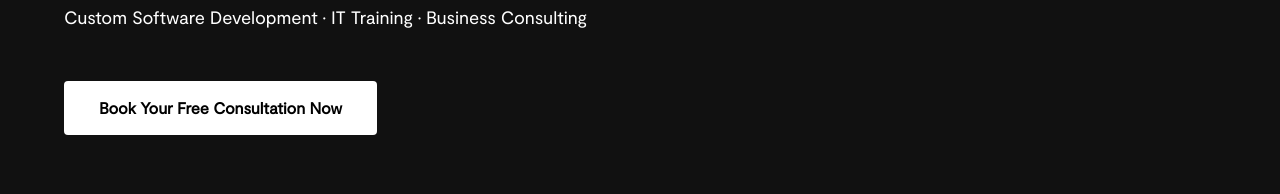
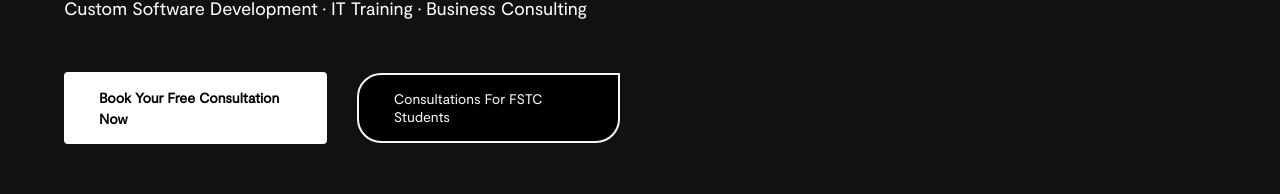
Before and after one commit to Mykel-Eze/tech-lodge, a React (Create React App) app: page / in a window 1280 px wide. Shown: the part 431-625 px from the top of the page. Built offline with nearby package versions, Linux system fonts and the light colour scheme.

Commit message:
FSTC button added

```diff
--- a/src/assets/css/home.css
+++ b/src/assets/css/home.css
@@ -50,8 +50,16 @@ header#home > .container.flex-div {
     font-size: 18px;
     margin-bottom: 50px;
 }
+.cta-btn-wrapper {
+    display: flex;
+    align-items: center;
+    gap: 30px;
+}
+.center-cta .cta-btn-wrapper {
+    justify-content: center;
+}
 .cta-btn {
-    font-size: 16px;
+    font-size: 14px;
     padding: 15px 35px;
     background-color: white;
     color: black;
@@ -59,11 +67,29 @@ header#home > .container.flex-div {
     font-weight: bold;
     display: inline-block;
 }
+.cta-btn-2 {
+    background-color: black;
+    color: #f7f7f7;
+    border: 2px solid #f7f7f7;
+    border-radius: 24px 0px 24px 24px;
+    box-shadow: none;
+    font-weight: 500;
+    font-size: 14px;
+    line-height: 18px;
+    text-transform: none;
+    padding: 15px 35px;
+}
 
 
 @media(max-width: 992px) {
     .header-txt-side h1 {
         font-size: 52px;
+    }
+    .cta-btn-wrapper {
+        flex-direction: column;
+    }
+    .cta-btn-wrapper a {
+        width: 100%;
     }
 }
 
--- /dev/null
+++ b/src/components/CtaBtnWrapper.jsx
@@ -0,0 +1,18 @@
+import React from 'react';
+
+import "../assets/css/cta-widget.css";
+
+const CtaBtnWrapper = () => {
+    return (
+        <div className="cta-btn-wrapper">
+            <a href="https://forms.gle/kazvbvz7PGuPw3af9" className="cta-btn hover-scale" target="_blank" rel="noopener noreferrer">
+                Book Your Free Consultation Now
+            </a>
+            <a href="https://forms.gle/LsrCSdAVVJ83CNhv7" className="cta-btn-2 hover-scale" target="_blank" rel="noopener noreferrer">
+                Consultations For FSTC Students
+            </a>
+        </div>
+    );
+}
+
+export default CtaBtnWrapper;
--- a/src/components/CtaWidget.jsx
+++ b/src/components/CtaWidget.jsx
@@ -3,6 +3,7 @@ import AOS from 'aos';
 import 'aos/dist/aos.css';
 
 import "../assets/css/cta-widget.css";
+import CtaBtnWrapper from './CtaBtnWrapper';
 
 const CtaWidget = () => {
     useEffect(() => {
@@ -14,12 +15,12 @@ const CtaWidget = () => {
             <div className="container">
                 <div className="cta-block" data-aos="fade-up">
                     <img src={require("../assets/images/cta-widget-bg-pattern.png")} alt="bg-pattern" className="bg-pattern" />
-                    <div className="rel">
+                    <div className="rel center-cta">
                         <h2>Ready to Transform Your Business?</h2>
                         <p>
                             Ready to discuss how Tech Lodge can help your business or school?
                         </p>
-                        <a href="https://forms.gle/kazvbvz7PGuPw3af9" className="cta-btn hover-scale">Book Your Free Consultation Now</a>
+                        <CtaBtnWrapper />
                     </div>
                 </div>
             </div>
--- a/src/pages/Home.jsx
+++ b/src/pages/Home.jsx
@@ -6,6 +6,7 @@ import 'aos/dist/aos.css';
 import "../assets/css/home.css"
 
 import CtaWidget from "../components/CtaWidget";
+import CtaBtnWrapper from '../components/CtaBtnWrapper';
 
 const Home = () => {
     useEffect(() => {
@@ -20,7 +21,7 @@ const Home = () => {
                         <div className="header-txt-side" data-aos="fade-right">
                             <h1>Tech Solutions That Build Your Future</h1>
                             <p>Custom Software Development • IT Training • Business Consulting</p>
-                            <a href="https://forms.gle/kazvbvz7PGuPw3af9" className="cta-btn hover-scale">Book Your Free Consultation Now</a>
+                            <CtaBtnWrapper />
                         </div>
                         <div className="header-img-side" data-aos="fade-left">
                             <img src={require("../assets/images/hero-vector-2.svg").default} alt="home" />
@@ -37,7 +38,7 @@ const Home = () => {
                         the evolving technological landscape.
                     </p>
                 </div>
-                <a href="https://forms.gle/kazvbvz7PGuPw3af9" className="cta-btn hover-scale">Book Your Free Consultation Now</a>
+                <CtaBtnWrapper />
             </div>
 
             <section id="about">
```
